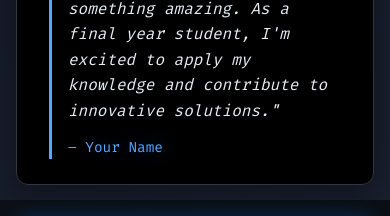
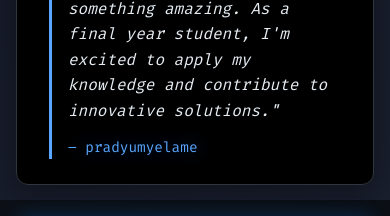
Before and after one commit to pradyumyelame/MyPortfolio, a React (Create React App) app: page / in a window 390 px wide. Shown: the part 3820-4036 px from the top of the page. Built offline with nearby package versions, Linux system fonts and the light colour scheme.

Commit message:
MyPortfolio is mobile responsive now

```diff
--- a/src/components/About/About.jsx
+++ b/src/components/About/About.jsx
@@ -122,7 +122,7 @@ const About = () => {
               <em>
                 "Every line of code is a step towards building something amazing. As a final year student, I'm excited to apply my knowledge and contribute to innovative solutions."
               </em>
-              <footer>– <span className="highlight">Your Name</span></footer>
+              <footer>– <span className="highlight">pradyumyelame</span></footer>
             </blockquote>
           </div>
         </div>
```
Also changed, not shown: public/assets/o.jpg (added).
